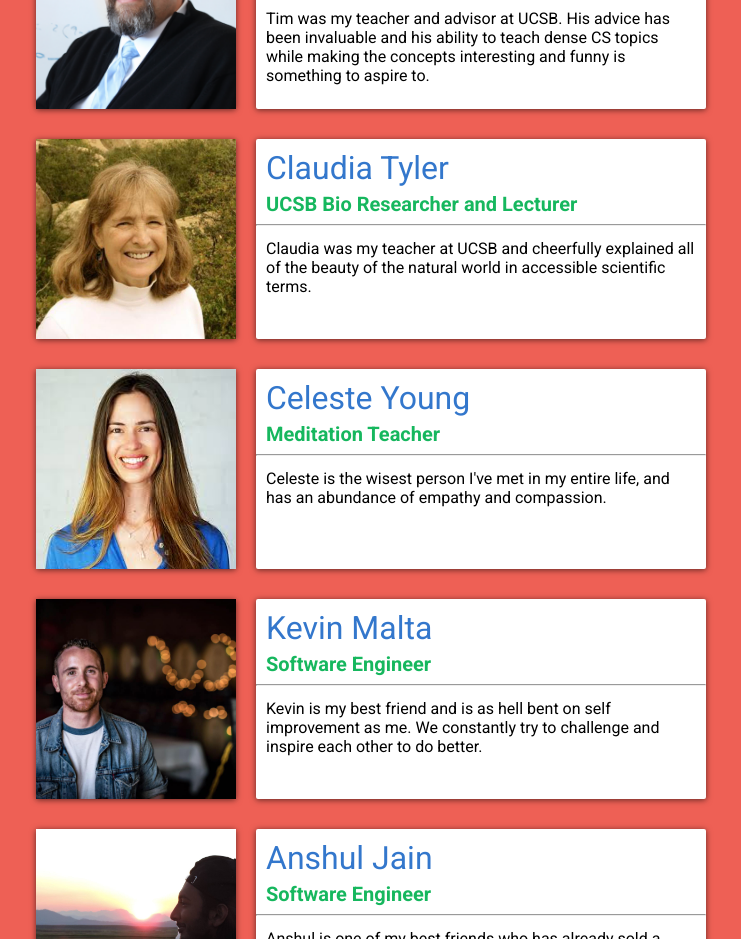
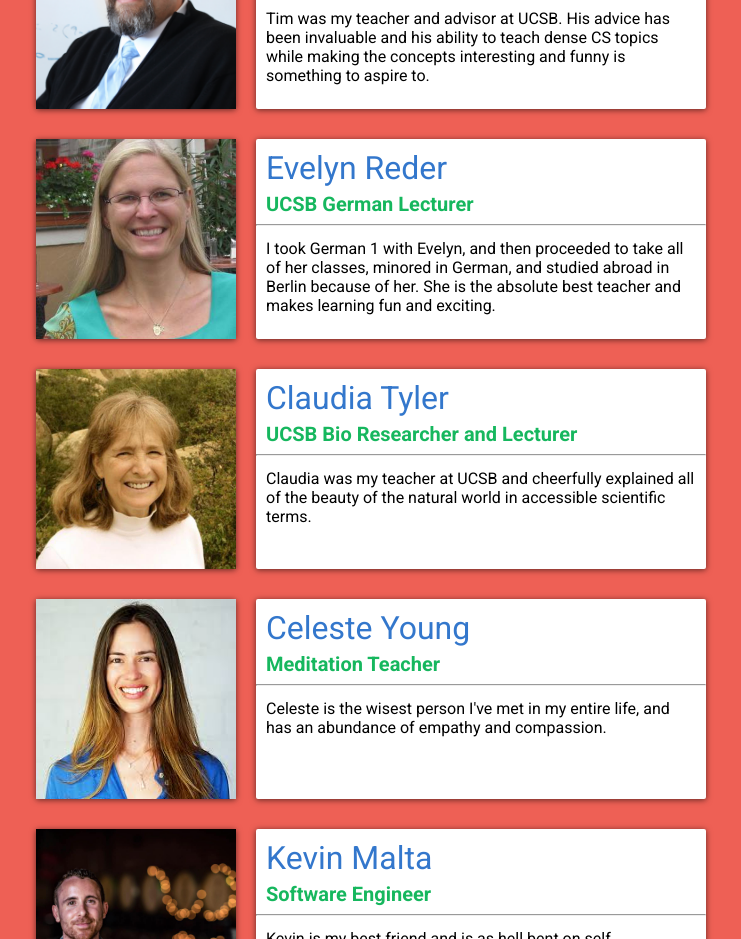
Before and after one commit to trevorfrese/react-personal-website, a React app: page /mentors in a window 1280 px wide. Shown: the part 1100-2039 px from the top of the page, without its empty margins (269-1010 px from the left). Built offline with nearby package versions, Linux system fonts and the light colour scheme.

Commit message:
add evelyn as a mentor

```diff
--- a/src/components/Mentors/Mentors.js
+++ b/src/components/Mentors/Mentors.js
@@ -4,6 +4,7 @@ import ben from '../../assets/images/ben.jpg';
 import richard from '../../assets/images/richard.jpg';
 import elon from '../../assets/images/elon.png';
 import tim from '../../assets/images/tim.png';
+import evelyn from '../../assets/images/evelyn.jpg';
 import claudia from '../../assets/images/claudia.jpg';
 import celeste from '../../assets/images/celeste.jpeg';
 import kevin from '../../assets/images/kevin.jpg';
@@ -52,6 +53,15 @@ class mentors extends Component {
         interesting and funny is something to aspire to.`
       },
       {
+        image: evelyn,
+        name: 'Evelyn Reder',
+        url: 'http://www.gss.ucsb.edu/people/evelyn-reder',
+        job: 'UCSB German Lecturer',
+        bio: `I took German 1 with Evelyn, and then proceeded to take all of her classes, minored in German,
+        and studied abroad in Berlin because of her. She is
+        the absolute best teacher and makes learning fun and exciting.`
+      },
+      {
         image: claudia,
         name: 'Claudia Tyler',
         url: 'http://www.es.ucsb.edu/people/claudia-tyler',
@@ -92,7 +102,7 @@ class mentors extends Component {
     mentors = this.state.mentors.map(mentor => {
       return (
         <Mentor
-          key={mentor.company}
+          key={mentor.name}
           image={mentor.image}
           name={mentor.name}
           url={mentor.url}
```
Also changed, not shown: src/assets/images/evelyn.jpg (added).
